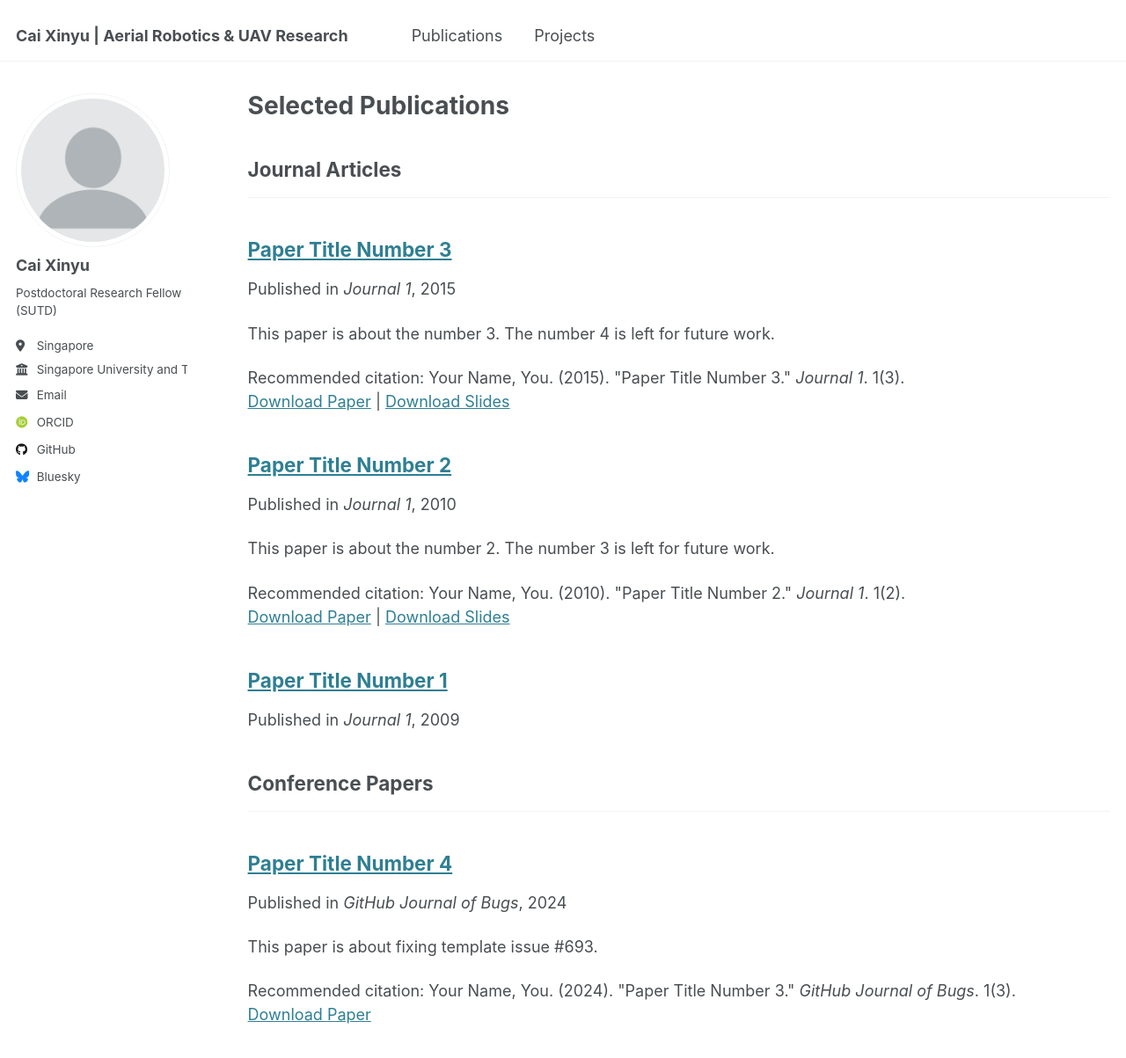
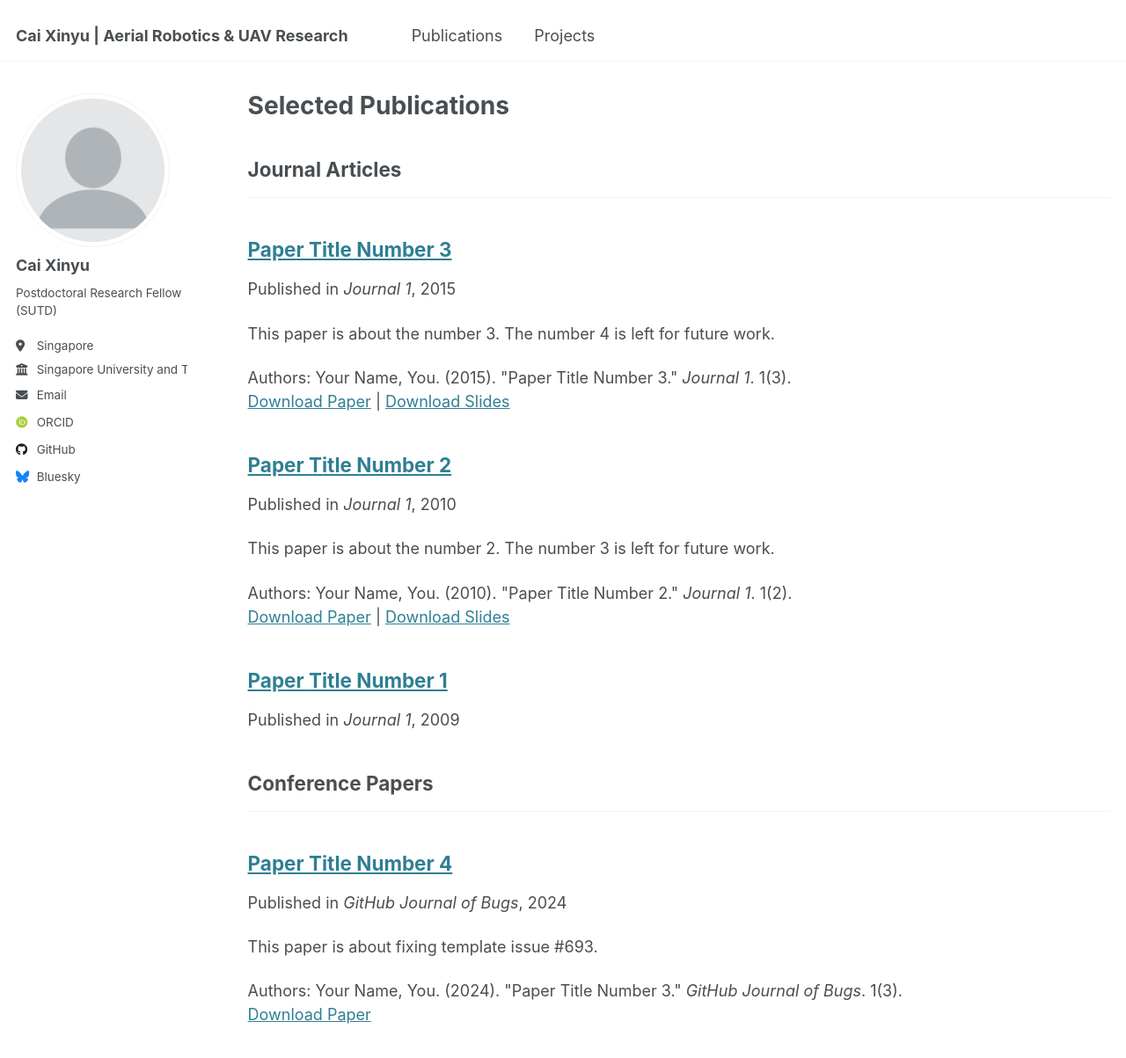
Before and after one commit to git-caixinyu/git-caixinyu.github.io, a Jekyll site: the page built from _pages/publications.html, in a window 1280 px wide and 1400 px high. Shown: the top 1203 px of the window at 88% size. Built offline with Jekyll 4.4.1, drawn with Linux system fonts in a browser that asks for light colours; some web fonts are replaced.

Commit message:
Update archive-single.html

```diff
--- a/_includes/archive-single.html
+++ b/_includes/archive-single.html
@@ -53,13 +53,13 @@
     {% endif %}
 
     {% if post.citation and post.paperurl and post.slidesurl %}
-      <p>Recommended citation: {{ post.citation }}<br /><a href="{{ post.paperurl }}">Download Paper</a> | <a href="{{ post.slidesurl }}">Download Slides</a></p>
+      <p>Authors: {{ post.citation }}<br /><a href="{{ post.paperurl }}">Download Paper</a> | <a href="{{ post.slidesurl }}">Download Slides</a></p>
     {% elsif post.citation and post.paperurl %}
-      <p>Recommended citation: {{ post.citation }}<br /><a href="{{ post.paperurl }}">Download Paper</a></p>
+      <p>Authors: {{ post.citation }}<br /><a href="{{ post.paperurl }}">Download Paper</a></p>
     {% elsif post.citation and post.slidesurl %}
-      <p>Recommended citation: {{ post.citation }}<br /><a href="{{ post.slidesurl }}">Download Slides</a></p>
+      <p>Authors: {{ post.citation }}<br /><a href="{{ post.slidesurl }}">Download Slides</a></p>
     {% elsif post.citation %}
-      <p>Recommended citation: {{ post.citation }}</p>
+      <p>Authors: {{ post.citation }}</p>
     {% elsif post.paperurl %}
       <p><a href=" {{ post.paperurl }} ">Download Paper</a></p>
     {% elsif post.slidesurl %}
```
